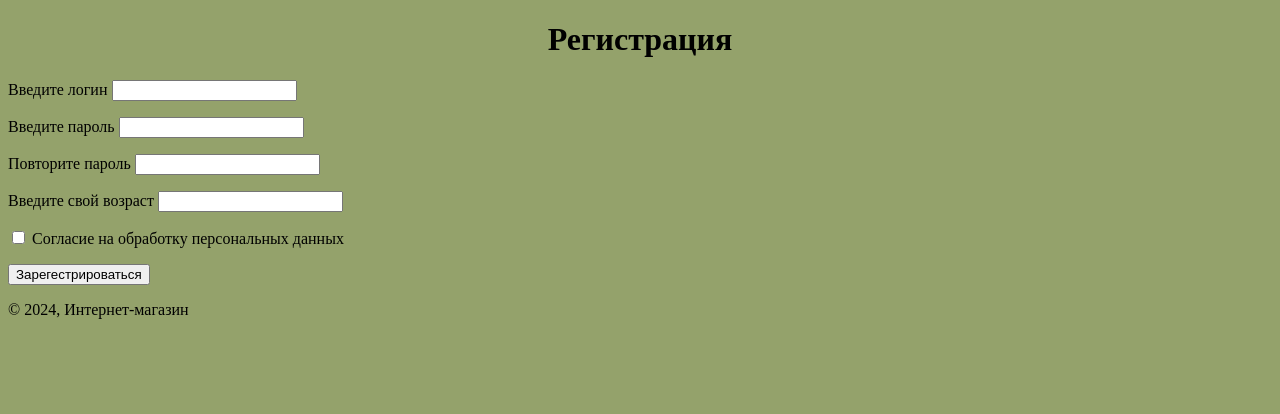
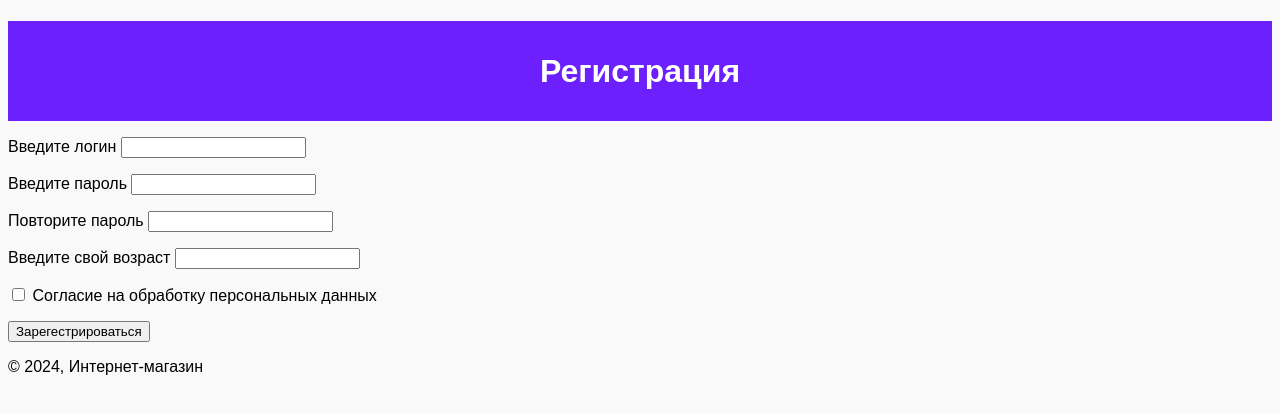
Before and after one commit to MaratNazimov/module_18_Django, a Django app: page / in a window 1280 px wide. Shown: the top 414 px of the page. Run offline with Django 5.2, Linux system fonts and the light colour scheme.

Commit message:
Update style.css

```diff
--- a/UrbanDjango/static/style.css
+++ b/UrbanDjango/static/style.css
@@ -1,6 +1,19 @@
 body {
-    background-color: #94a26b;
+font-family: Arial, sans-serif;
+background-color: #f9f9f9;
 }
+
+header {
+background-color: #6b20fd;
+color: #fff;
+padding: 10px 20px;
+text-align: center;
+}
+
+h2 {
+color: #333;
+}
+
 h1 {
     text-align: center;
 }
```
